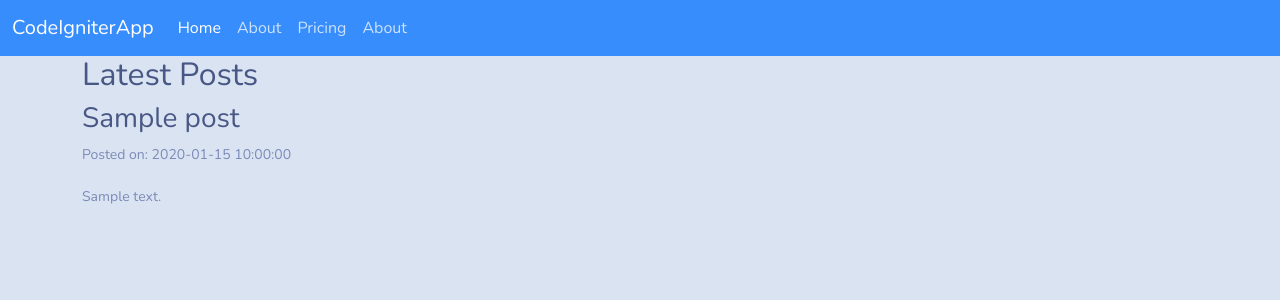
After one commit to KhadijaMakkaoui/CodeIgniter-App, a CodeIgniter app: page /CodeIgniter-App/index.php/posts/index in a window 1280 px wide. The commit adds this page. Shown: the top 300 px of the page. Run offline with CodeIgniter, Linux system fonts and the light colour scheme; tables that the repository leaves empty or names only in its code hold one stand-in row (values such as "Sample post").

Commit message:
Afficher les posts create post controller and posts model

```diff
--- a/application/config/autoload.php
+++ b/application/config/autoload.php
@@ -89,7 +89,7 @@ $autoload['drivers'] = array();
 |
 |	$autoload['helper'] = array('url', 'file');
 */
-$autoload['helper'] = array();
+$autoload['helper'] = array('url');
 
 /*
 | -------------------------------------------------------------------
@@ -132,4 +132,4 @@ $autoload['language'] = array();
 |
 |	$autoload['model'] = array('first_model' => 'first');
 */
-$autoload['model'] = array();
+$autoload['model'] = array('post_model');
--- a/application/config/config.php
+++ b/application/config/config.php
@@ -23,7 +23,7 @@ defined('BASEPATH') OR exit('No direct script access allowed');
 | a PHP script and you can easily do that on your own.
 |
 */
-$config['base_url'] = 'http://localhost/CodeIgniterApp';
+$config['base_url'] = 'http://localhost/CodeIgniter-App';
 
 /*
 |--------------------------------------------------------------------------
--- a/application/config/database.php
+++ b/application/config/database.php
@@ -76,9 +76,9 @@ $query_builder = TRUE;
 $db['default'] = array(
 	'dsn'	=> '',
 	'hostname' => 'localhost',
-	'username' => '',
+	'username' => 'root',
 	'password' => '',
-	'database' => '',
+	'database' => 'codeigniterapp',
 	'dbdriver' => 'mysqli',
 	'dbprefix' => '',
 	'pconnect' => FALSE,
--- a/application/config/routes.php
+++ b/application/config/routes.php
@@ -1,6 +1,7 @@
 <?php
 defined('BASEPATH') OR exit('No direct script access allowed');
 
+$route['posts'] = 'posts/index';
 $route['default_controller'] = 'pages/view';
 $route['(:any)']='pages/view/$1';
 $route['404_override'] = '';
--- /dev/null
+++ b/application/controllers/Posts.php
@@ -0,0 +1,13 @@
+<?php
+	class Posts extends CI_Controller{
+		public function index(){
+
+			$data['title'] = 'Latest Posts';
+
+			$data['posts']=$this->post_model->get_posts();
+
+			$this->load->view('templates/header');
+			$this->load->view('posts/index', $data);
+			$this->load->view('templates/footer');
+		}
+	}
--- /dev/null
+++ b/application/models/Post_model.php
@@ -0,0 +1,14 @@
+<?php
+class Post_model extends CI_Model{
+    public function __construct(){
+        $this->load->database();
+    }
+    public function get_posts($slug=FALSE){
+        if($slug===FALSE){
+            $query=$this->db->get('posts');
+            return $query->result_array();
+        }
+        $query=$this->db->get_where('posts',array('slug'=>$slug));
+        return $query->row_array();
+    }
+}
--- /dev/null
+++ b/application/views/posts/index.php
@@ -0,0 +1,17 @@
+<h2><?=$title ?></h2>
+<?php foreach($posts as $post) : ?>
+	<h3><?php echo $post['title']; ?></h3>
+	<div class="row">
+		<!-- <div class="col-md-3">
+			<img class="post-thumb" src="<?php #echo site_url(); ?>assets/images/posts/<?php echo $post['post_image']; ?>">
+		</div> -->
+		<div class="col-md-9">
+			<small class="post-date">Posted on: <?php echo $post['created_at']; ?>
+            <!-- in <strong><?php #echo $post['name']; ?></strong></small><br> -->
+		<?php #echo word_limiter($post['body'], 60); ?>
+		<br><br>
+		<!-- <p><a class="btn btn-default" href="<?php #echo site_url('/posts/'.$post['slug']); ?>">Read More</a></p>
+		</div> -->
+        <?php echo $post['body']; ?>
+	</div>
+<?php endforeach; ?>
--- a/application/views/templates/footer.php
+++ b/application/views/templates/footer.php
@@ -1,2 +1,3 @@
-    </body>
+</div>
+</body>
 </html>
--- a/application/views/templates/header.php
+++ b/application/views/templates/header.php
@@ -33,3 +33,4 @@
     </div>
   </div>
 </nav>
+<div class="container">
```
Also changed, not shown: assets/css/style.css (added).
